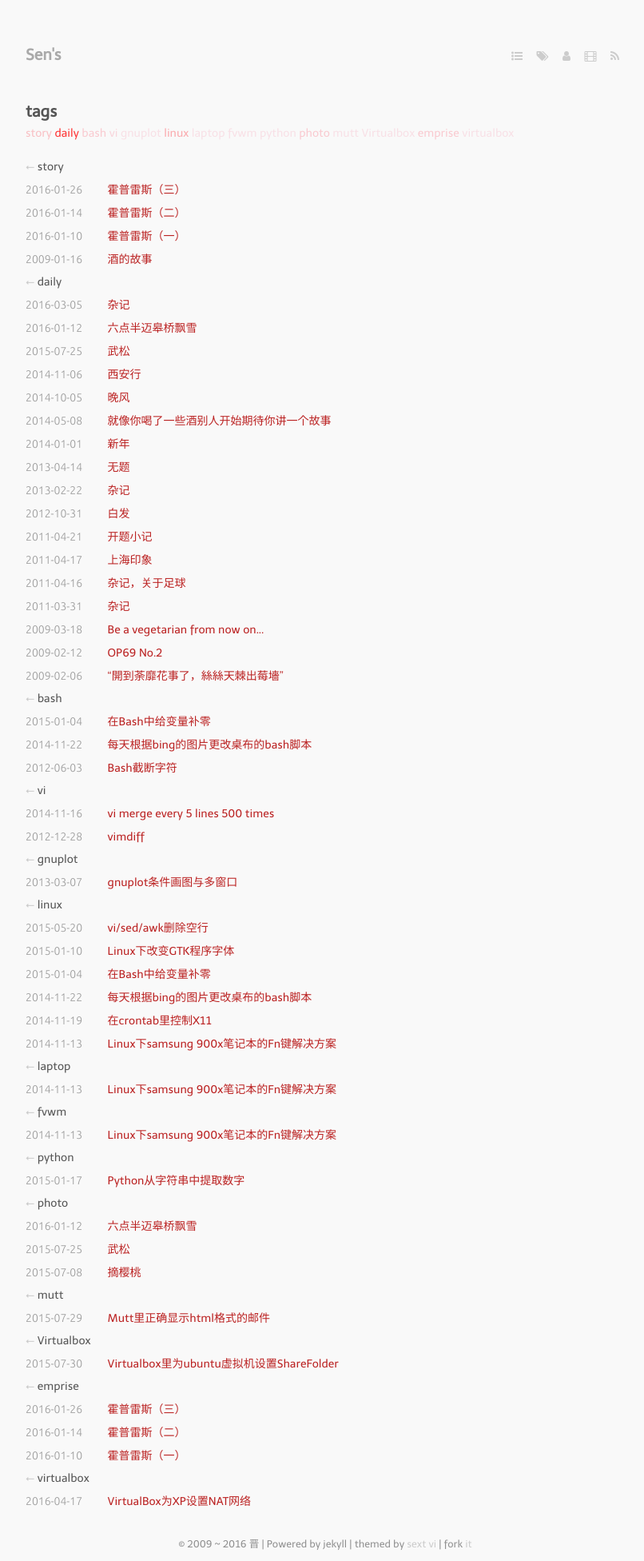
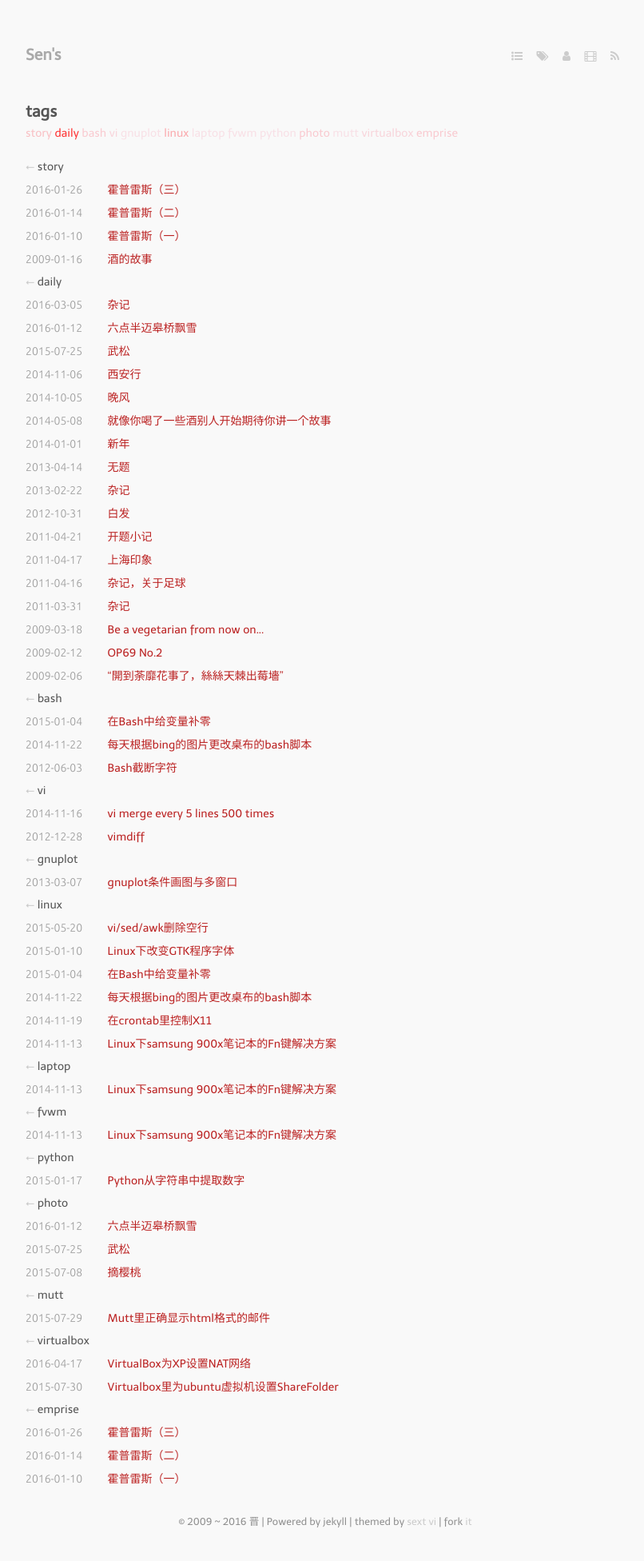
Before and after one commit to shengjin/shengjin.github.io, a Jekyll site: the page built from tags.markdown, in a window 1280 px wide. Shown: the whole page at 80% size, without its empty margins (233-1039 px from the left). Built offline with Jekyll 4.4.1, drawn with Linux system fonts in a browser that asks for light colours; nearby versions of some CDN libraries; some web fonts are replaced; after the commit the page ends 1924 px from its top, so only the background shows below that.

Commit message:
150730 tag Virtualbox > virtualbox

```diff
--- a/_posts/2015-07-30-virtualbox-guest-ubuntu.markdown
+++ b/_posts/2015-07-30-virtualbox-guest-ubuntu.markdown
@@ -2,7 +2,7 @@
 title: Virtualbox里为ubuntu虚拟机设置ShareFolder
 layout: post
 tags:
-  - Virtualbox
+  - virtualbox
 ---
 
 最近跟教程自学流体模拟，因为archlinux下pyro2运行中可视化显示不正常。
```
